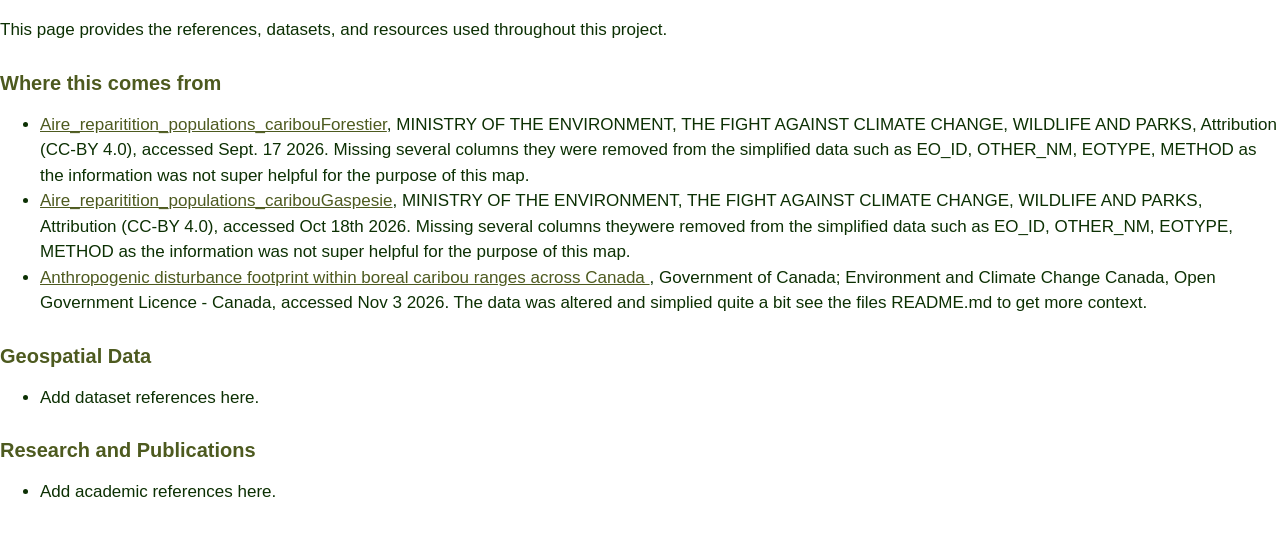
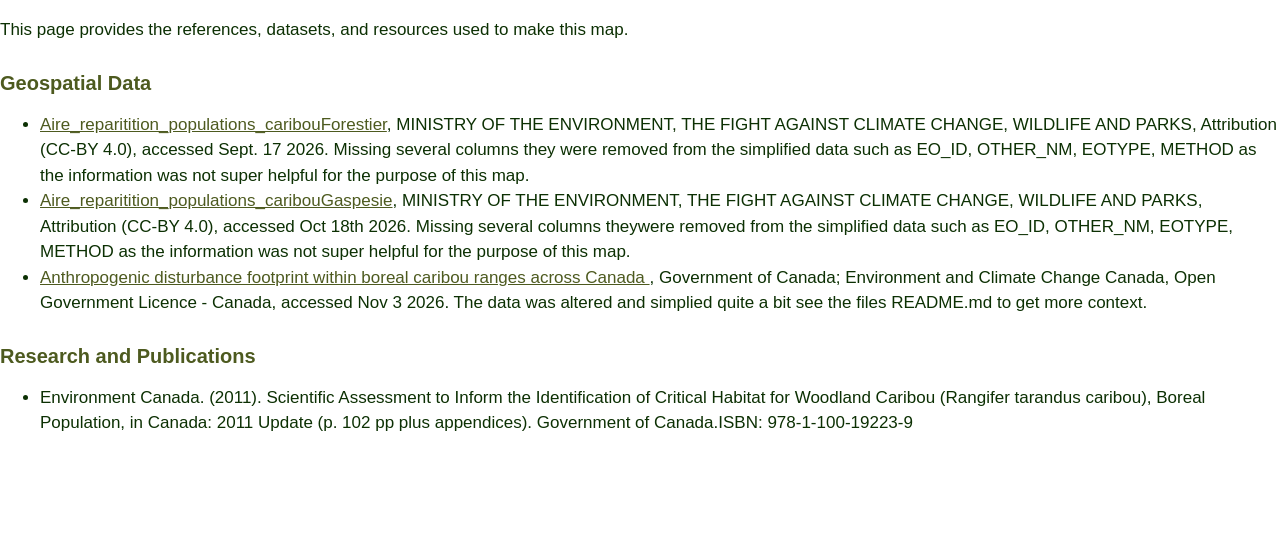
Before and after one commit to kaitrodney-png/geog464-Final-Project-stage-1-, a plain HTML site: page version2/site/sources.html in a window 1280 px wide. Shown: the part 99-634 px from the top of the page. Drawn offline with Linux system fonts and the light colour scheme.

Commit message:
updating my sources

```diff
--- a/version2/site/sources.html
+++ b/version2/site/sources.html
@@ -25,26 +25,20 @@
 
         <p>
             This page provides the references, datasets,
-            and resources used throughout this project.
+            and resources used to make this map.
         </p>
 
-         <section>
-        <h2>Where this comes from</h2>
+        <h2>Geospatial Data</h2>
         <ul>
           <li><a href="[https://www.donneesquebec.ca/recherche/dataset/aires-de-repartition-des-populations-de-caribous-forestier]">Aire_reparitition_populations_caribouForestier</a>, 	MINISTRY OF THE ENVIRONMENT, THE FIGHT AGAINST CLIMATE CHANGE, WILDLIFE AND PARKS, Attribution (CC-BY 4.0), accessed Sept. 17 2026. Missing several columns they were removed from the simplified data such as EO_ID, OTHER_NM, EOTYPE, METHOD as the information was not super helpful for the purpose of this map. </li>
           <li><a href="[https://www.donneesquebec.ca/recherche/dataset/aire-de-repartition-caribous-montagnard-gaspesie ]">Aire_reparitition_populations_caribouGaspesie</a>, 	MINISTRY OF THE ENVIRONMENT, THE FIGHT AGAINST CLIMATE CHANGE, WILDLIFE AND PARKS, Attribution (CC-BY 4.0), accessed Oct 18th 2026. Missing several columns theywere removed from the simplified data such as EO_ID, OTHER_NM, EOTYPE, METHOD as the information was not super helpful for the purpose of this map. </li>
           <li><a href="https://data-donnees.az.ec.gc.ca/data/species/developplans/anthropogenic-disturbance-footprint-within-boreal-caribou-ranges-across-canada-as-interpreted-from-2008-2010-Landsat-satellite-imagery-Updated-to-2012-range-boundaries)?lang=en">Anthropogenic disturbance footprint within boreal caribou ranges across Canada </a>, 	Government of Canada; Environment and Climate Change Canada, Open Government Licence - Canada, accessed Nov 3 2026. The data was altered and simplied quite a bit see the files README.md to get more context. </li>
         </ul>
-      </section>
-
-        <h2>Geospatial Data</h2>
-        <ul>
-            <li>Add dataset references here.</li>
         </ul>
 
         <h2>Research and Publications</h2>
         <ul>
-            <li>Add academic references here.</li>
+            <li>Environment Canada. (2011). Scientific Assessment to Inform the Identification of Critical Habitat for Woodland Caribou (Rangifer tarandus caribou), Boreal Population, in Canada: 2011 Update (p. 102 pp plus appendices). Government of Canada.ISBN: 978-1-100-19223-9</li>
         </ul>
 
 
```
